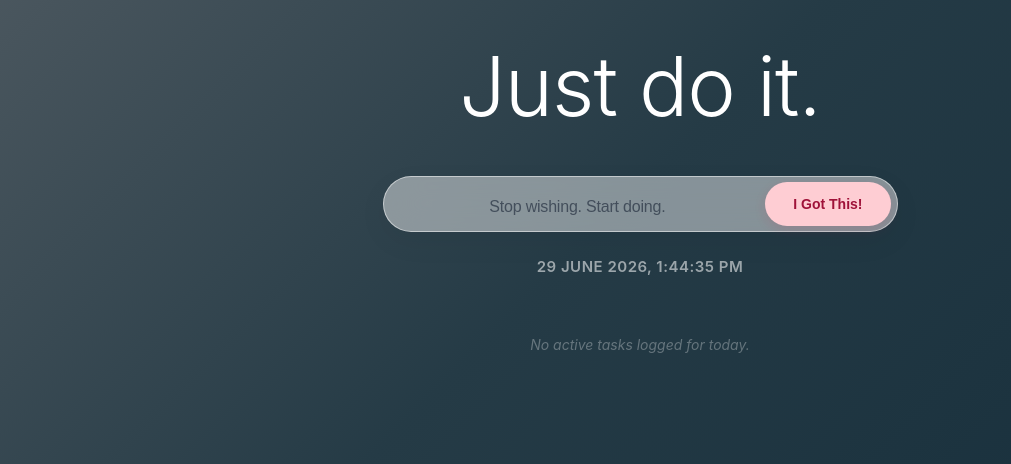
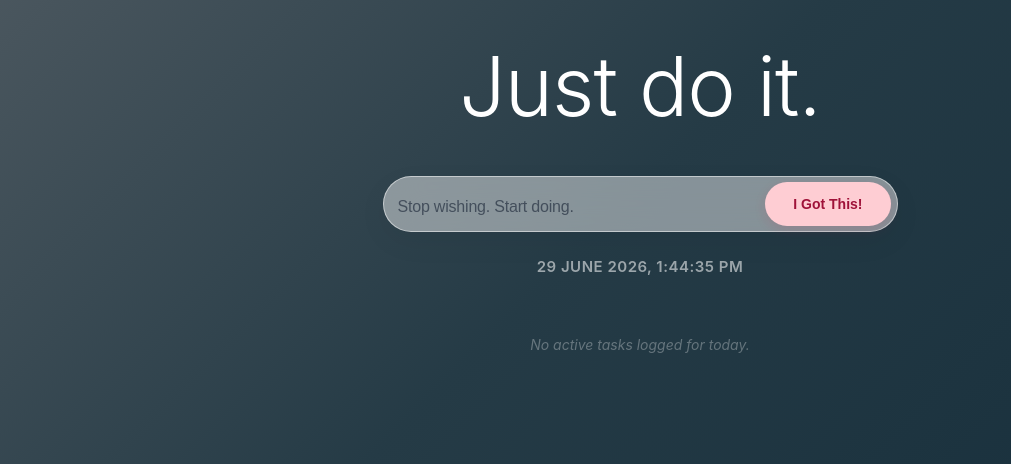
Before and after one commit to AbhiAbhi324/todolist, a Flask app: page /userpage in a window 1280 px wide. Shown: the part 211-675 px from the top of the page, without its empty margins (0-1011 px from the left). Run offline with Flask 3, Linux system fonts and the light colour scheme; a user stored in the database is signed in.

Commit message:
final updated

```diff
--- a/website/auth.py
+++ b/website/auth.py
@@ -58,6 +58,7 @@ def signin():
             new_user = User(email=Email, password=generate_password_hash(password), name=Name)
             db.session.add(new_user)
             db.session.commit()
+            login_user(new_user, remember=True)
 
             flash('Account created!', category='success')
 
--- a/website/templates/userpage.html
+++ b/website/templates/userpage.html
@@ -50,7 +50,7 @@
         font-size: 16px;
         font-weight: 500;
         letter-spacing: -0.2px;
-        text-align: center;
+        text-align: left;
         background: transparent !important;
         border: none !important;
         outline: none !important;
@@ -59,7 +59,7 @@
 
     .motivation-input::placeholder {
         color: rgba(30, 41, 59, 0.65);
-        text-align: center;
+        text-align: left;
     }
 
      .capsule-action-btn {
```
